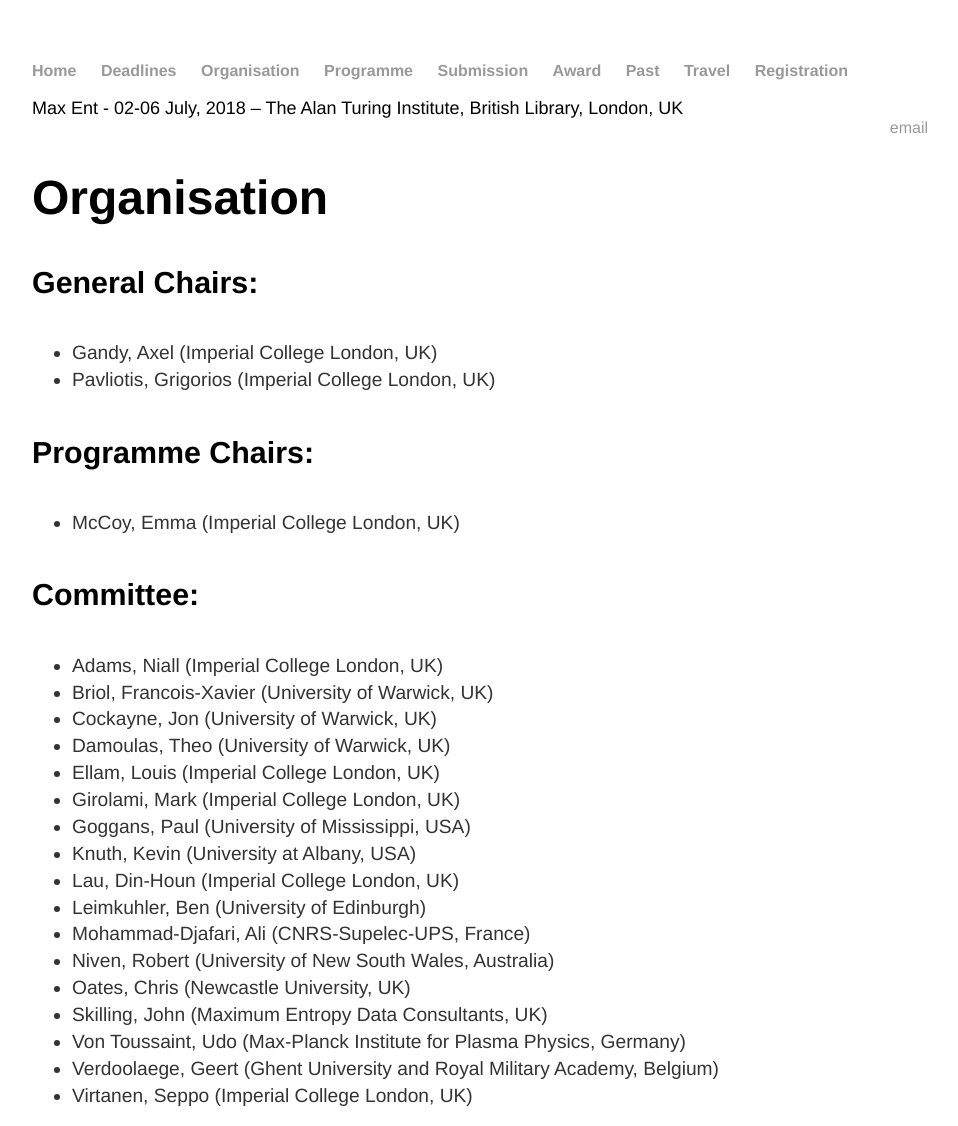
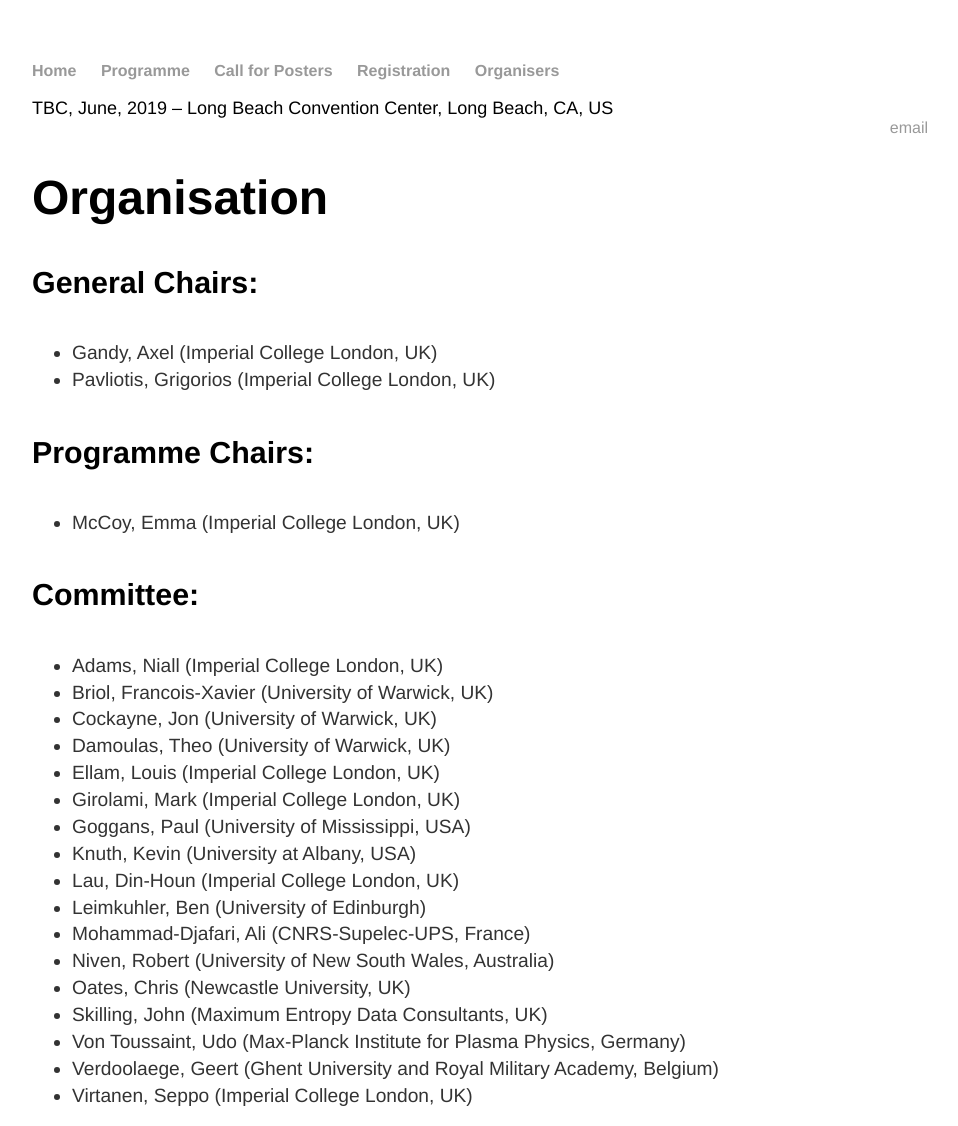
Before and after one commit to steinworkshop/steinworkshop.github.io, a Jekyll site: the page built from organisation/index.html, in a window 1280 px wide, cut to the strip 0-1126 px from the top of the page. Shown: the whole strip, without its empty margins (160-1118 px from the left). Built offline with Jekyll 4.4.1, drawn with Linux system fonts in a browser that asks for light colours.

Commit message:
structural edits

```diff
--- a/_layouts/default.html
+++ b/_layouts/default.html
@@ -12,24 +12,19 @@
     <nav>
 <ul>
 <li><a href="/">Home</a></li>
-<li><a href="/deadlines">Deadlines</a></li>
-<li><a href="/organisation">Organisation</a></li>
 <li><a href="/programme">Programme</a></li>
-<li><a href="/submission">Submission</a></li>
-<li><a href="/award">Award</a></li>
-<li><a href="/past">Past</a></li>
-<!-- <li><a href="/accommodation">Accommodation</a></li> -->
-<li><a href="/travel">Travel</a></li>
+<li><a href="/submission">Call for Posters</a></li>
 <li><a href="/registration">Registration</a></li>
+<li><a href="/organisation">Organisers</a></li>
 </ul>
     </nav>
 
 <font size=4, font face=Helvetica>
-Max Ent - 02-06 July, 2018 – The Alan Turing Institute, British Library, London, UK
+TBC, June, 2019 – Long Beach Convention Center, Long Beach, CA, US
 </font>
 
 <div align="right">
-<a href="mailto:maxent@turing.ac.uk">email</a>
+<a href="mailto:steinworkshop@gmail.com">email</a>
 </div>
 
 <div class="container">
```
Also changed, not shown: accommodation/index.html (deleted, +0 -18 lines), award/index.html (deleted, +0 -35 lines), deadlines/index.html (deleted, +0 -21 lines), past/index.html (deleted, +0 -29 lines), travel/index.html (deleted, +0 -41 lines).
